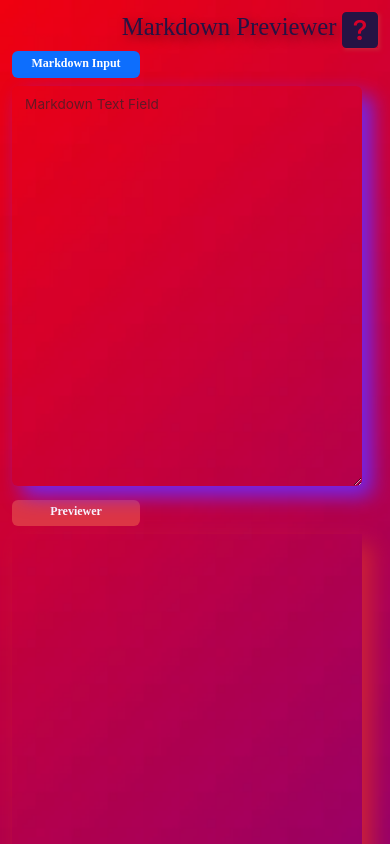
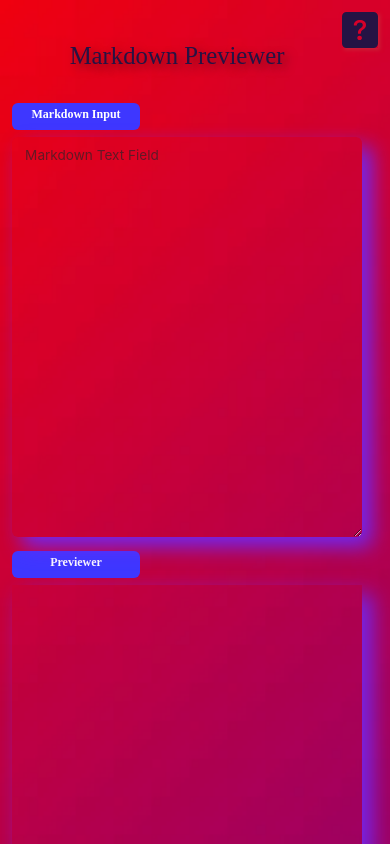
Before and after one commit to rabia-35/markdown-previewer, a React (Create React App) app: page / in a window 390 px wide. Shown: the top 844 px of the page. Built offline with nearby package versions, Linux system fonts and the light colour scheme.

Commit message:
added overflow to previewer class

```diff
--- a/src/App.css
+++ b/src/App.css
@@ -26,11 +26,13 @@
   box-shadow: 10px 10px 20px #7126f1;
 }
 .previewer{
-  min-height: 400px !important;
+  height: 400px !important;
   max-width: 350px;
   margin-bottom: 4%;
   box-shadow: 10px 10px 20px #cc2138;
   color: aliceblue;
+  overflow: auto;
+
 }
 .badge{
   min-width: 35%;
@@ -39,3 +41,15 @@
   line-height: normal;
   font-family: "Great Vibes", cursive;
 }
+
+@media (max-width: 576px) {
+  .badge{
+    background-color: #3e37ff !important;
+  }
+  .previewer{
+    box-shadow: 10px 10px 20px #7126f1;
+  }
+  .title{
+    margin: 8% auto;
+  }
+}
```
